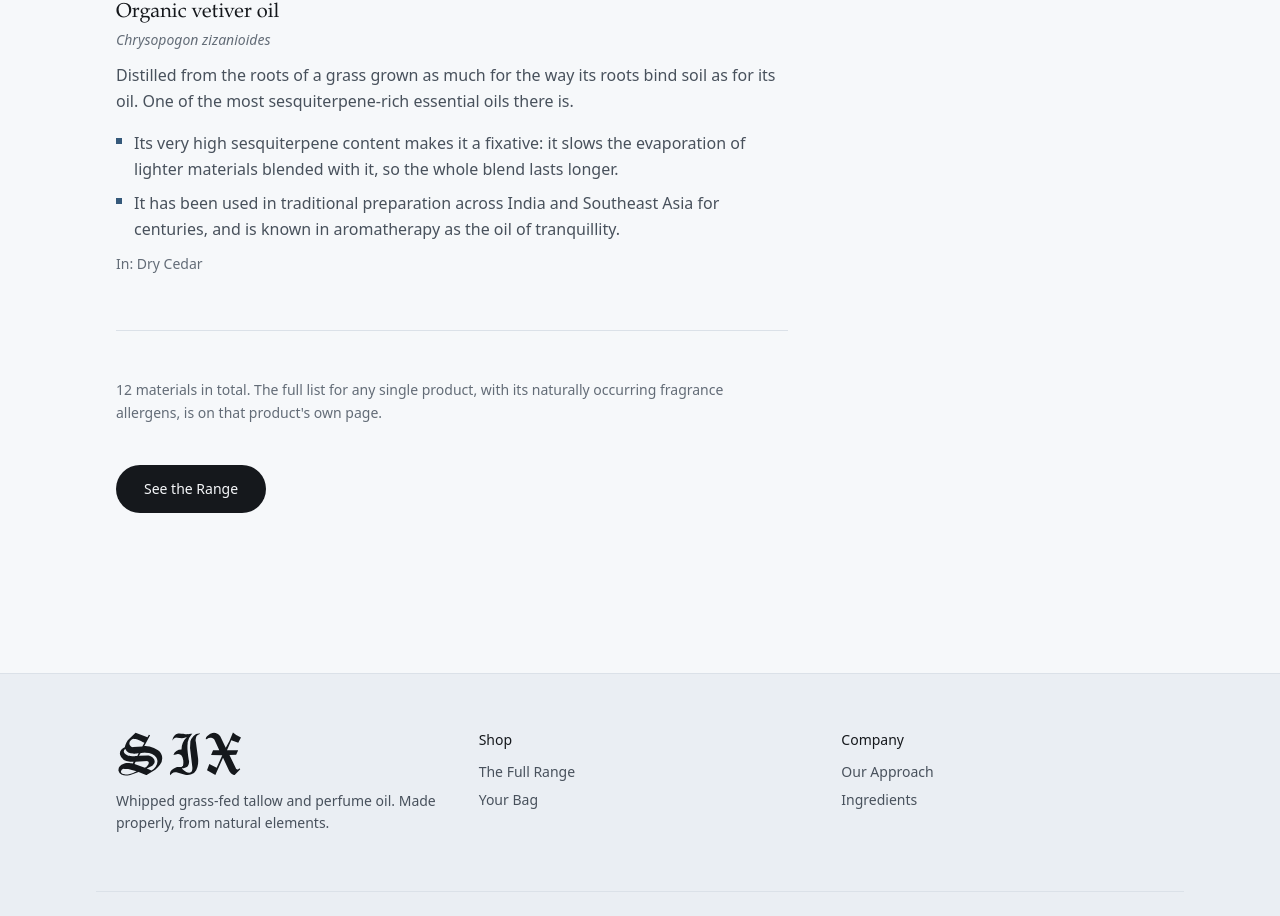
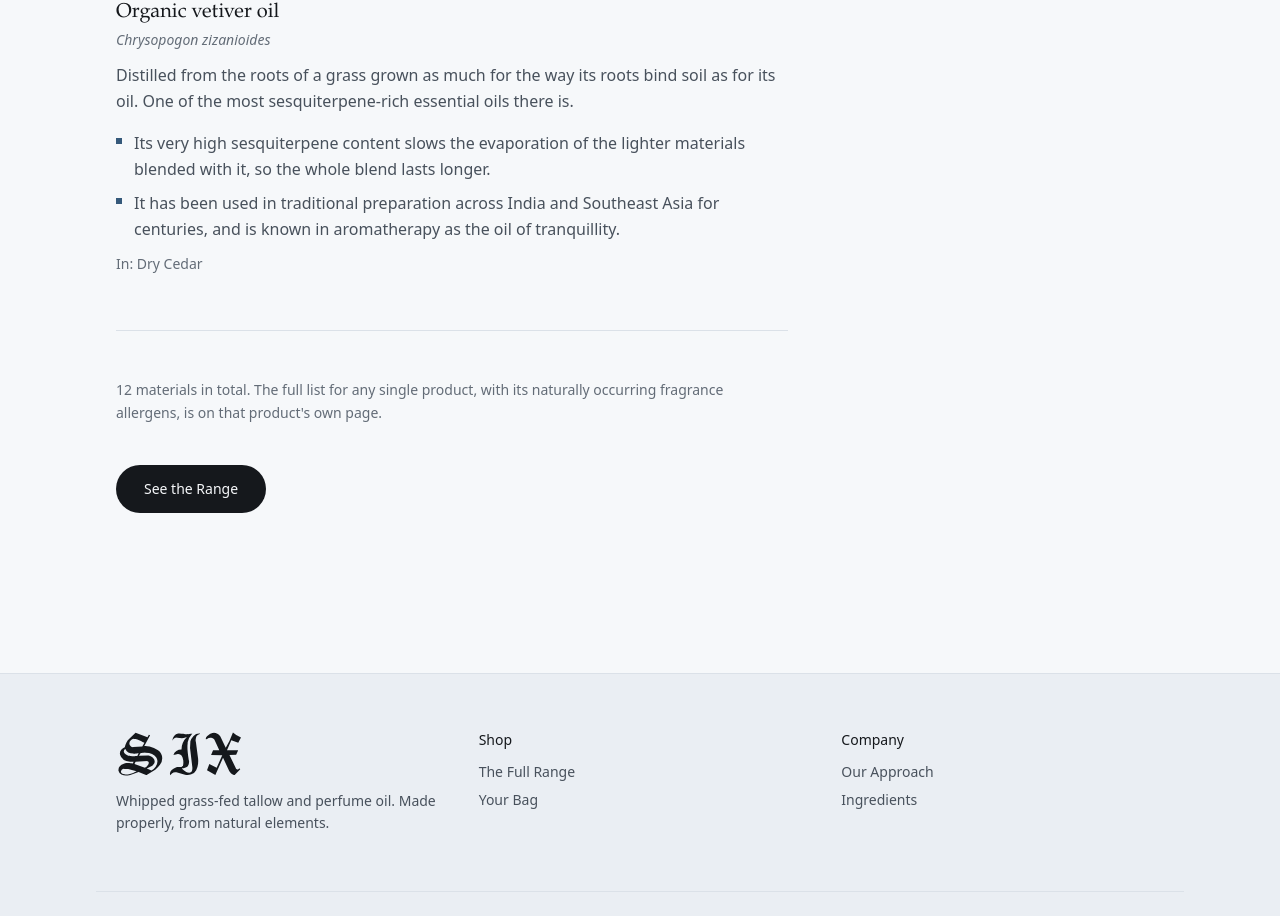
Before and after one commit to Galleryja/breezy-palm-tree, a Next.js app: page /ingredients in a window 1280 px wide. Shown: the part 5670-6586 px from the top of the page. Built offline with nearby package versions, Linux system fonts and the light colour scheme; no server answers; a web font is replaced by a local one.

Commit message:
Drop the perfumery term from the vetiver line
Says what it does to a blend without naming it a fixative.

Co-Authored-By: Claude Opus 5 <noreply@anthropic.com>
Claude-Session: https://claude.ai/code/session_01TYn4u9H1AxY32yb73P56yk

```diff
--- a/data/ingredients.ts
+++ b/data/ingredients.ts
@@ -231,7 +231,7 @@ export const INGREDIENTS: Ingredient[] = [
     composition:
       "Distilled from the roots of a grass grown as much for the way its roots bind soil as for its oil. One of the most sesquiterpene-rich essential oils there is.",
     properties: [
-      "Its very high sesquiterpene content makes it a fixative: it slows the evaporation of lighter materials blended with it, so the whole blend lasts longer.",
+      "Its very high sesquiterpene content slows the evaporation of the lighter materials blended with it, so the whole blend lasts longer.",
       "It has been used in traditional preparation across India and Southeast Asia for centuries, and is known in aromatherapy as the oil of tranquillity.",
     ],
   },
```
